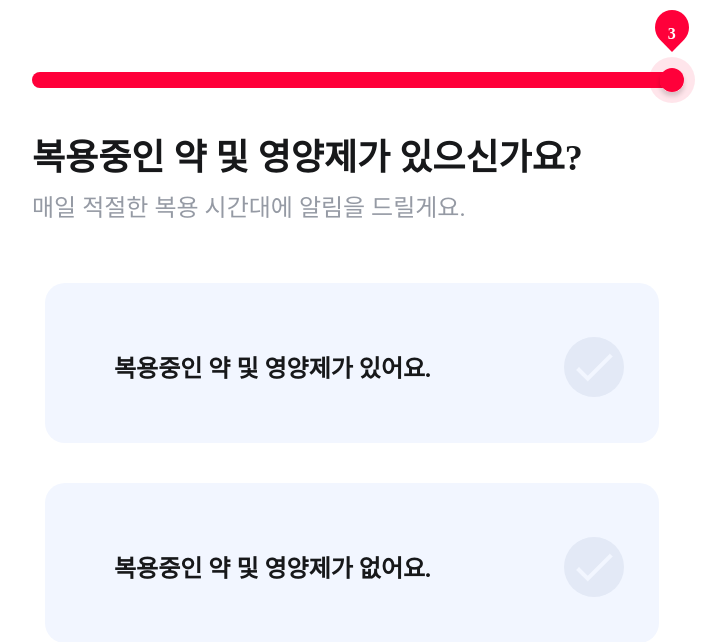
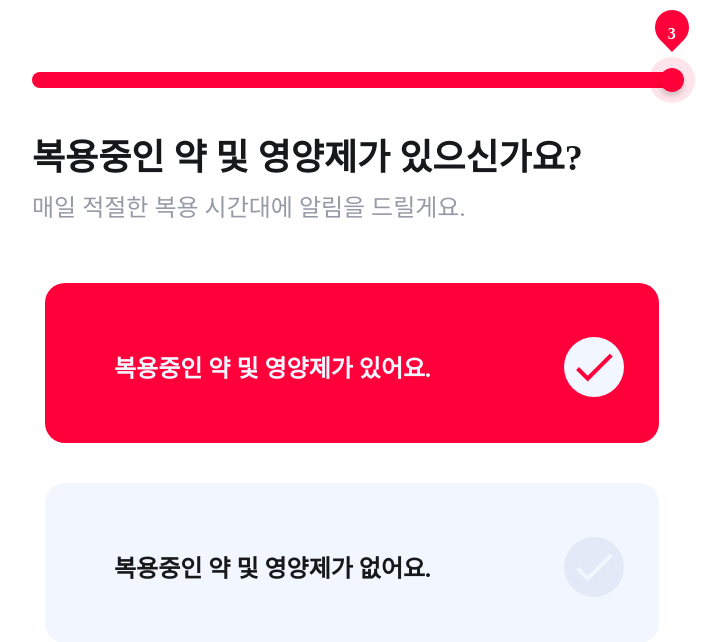
Before and after one commit to Munanhada/Backend, a Django app: page /accounts/drugYes/ in a window 1280 px wide. Shown: the top 642 px of the page, without its empty margins (296-1022 px from the left). Run offline with Django 4.2, Linux system fonts and the light colour scheme; the visitor is signed in with stand-in values (Sample User, id 1).

Commit message:
복용중인 약 없어요 버튼 비활성화 및 css 수정

```diff
--- a/MOONAN/static/css/accountBirth.css
+++ b/MOONAN/static/css/accountBirth.css
@@ -109,7 +109,6 @@ select {
     font-style: normal;
     font-weight: 700;
     line-height: normal;
-
     text-align: center;
 }
 
--- a/MOONAN/static/css/drugAsk.css
+++ b/MOONAN/static/css/drugAsk.css
@@ -12,14 +12,26 @@
     display: none;
 }
 
-.drug-ask-box-yes,
-.drug-ask-box-no {
+
+.drug-ask-box-no,
+.drug-ask-box-yes {
     width: 614px;
     height: 160px;
     flex-shrink: 0;
     border-radius: 20px;
     background: var(--unnamed, #F2F6FF);
     color: var(--unnamed, #17181A);
+    font-size: 24px;
+    font-weight: 700;
+}
+
+.drug-ask-box-yes-2{
+    width: 614px;
+    height: 160px;
+    flex-shrink: 0;
+    border-radius: 20px;
+    background: var(--unnamed, #FF003A);
+    color: var(--unnamed, #F2F6FF);
     font-size: 24px;
     font-weight: 700;
 }
@@ -38,6 +50,7 @@
 }
 
 .drug-ask-box-yes .drug-content-wrapper img,
+.drug-ask-box-yes-2 .drug-content-wrapper img,
 .drug-ask-box-no .drug-content-wrapper img {
     position: absolute;
     left: 0;
@@ -46,6 +59,7 @@
 }
 
 .drug-ask-box-yes .drug-content-wrapper img:last-child,
+.drug-ask-box-yes-2 .drug-content-wrapper img:last-child,
 .drug-ask-box-no .drug-content-wrapper img:last-child {
     left: 5px;
 }
--- a/MOONAN/templates/accounts/drugYes.html
+++ b/MOONAN/templates/accounts/drugYes.html
@@ -29,18 +29,18 @@
           <p class="gray-text">매일 적절한 복용 시간대에 알림을 드릴게요.</p>
         </div>
         <div class="drug-ask-box">
-          <div class="drug-ask-box-yes">
+          <div class="drug-ask-box-yes-2">
             <input type="radio" id="drug-yes" name="med_or_nutr_status" value="True" />
             <label for="drug-yes">
               <div class="drug-content-wrapper">
                 <span>복용중인 약 및 영양제가 있어요.</span>
-                <img src="/static/image/Ellipse 82 gray.svg" alt="원형 이미지" />
-                <img src="/static/image/Done.svg" alt="체크 이미지" />
+                <img src="/static/image/Ellipse 82.svg" alt="원형 이미지" />
+                <img src="/static/image/Done red.svg" alt="체크 이미지" />
               </div>
             </label>
           </div>
           <div class="drug-ask-box-no">
-            <input type="radio" id="drug-no" name="med_or_nutr_status" value="False" />
+            <input type="radio" id="drug-no" name="med_or_nutr_status" value="False" disabled />
             <label for="drug-no">
               <div class="drug-content-wrapper">
                 <span>복용중인 약 및 영양제가 없어요.</span>
@@ -111,7 +111,7 @@
     </div>
 
     <script src="/static/javascript/accountConnectDetailDrug.js"></script>
-    <script src="/static/javascript/drugAsk.js"></script>
+    <!-- <script src="/static/javascript/drugAsk.js"></script>-->
     <script src="/static/javascript/drugYes.js"></script>
   </body>
 </html>
```
Also changed, not shown: MOONAN/static/css/drugYes.css (line endings or trailing spaces).
